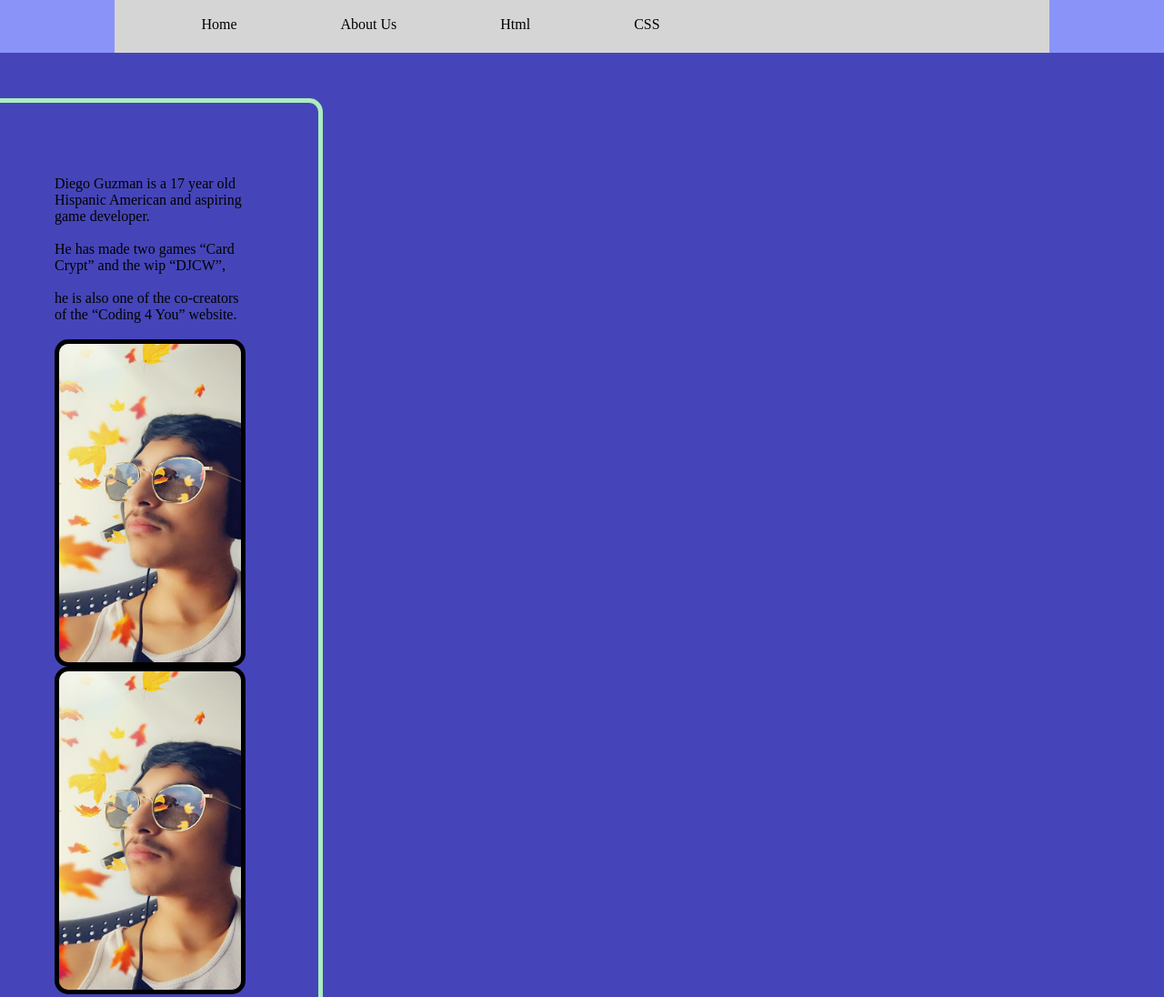
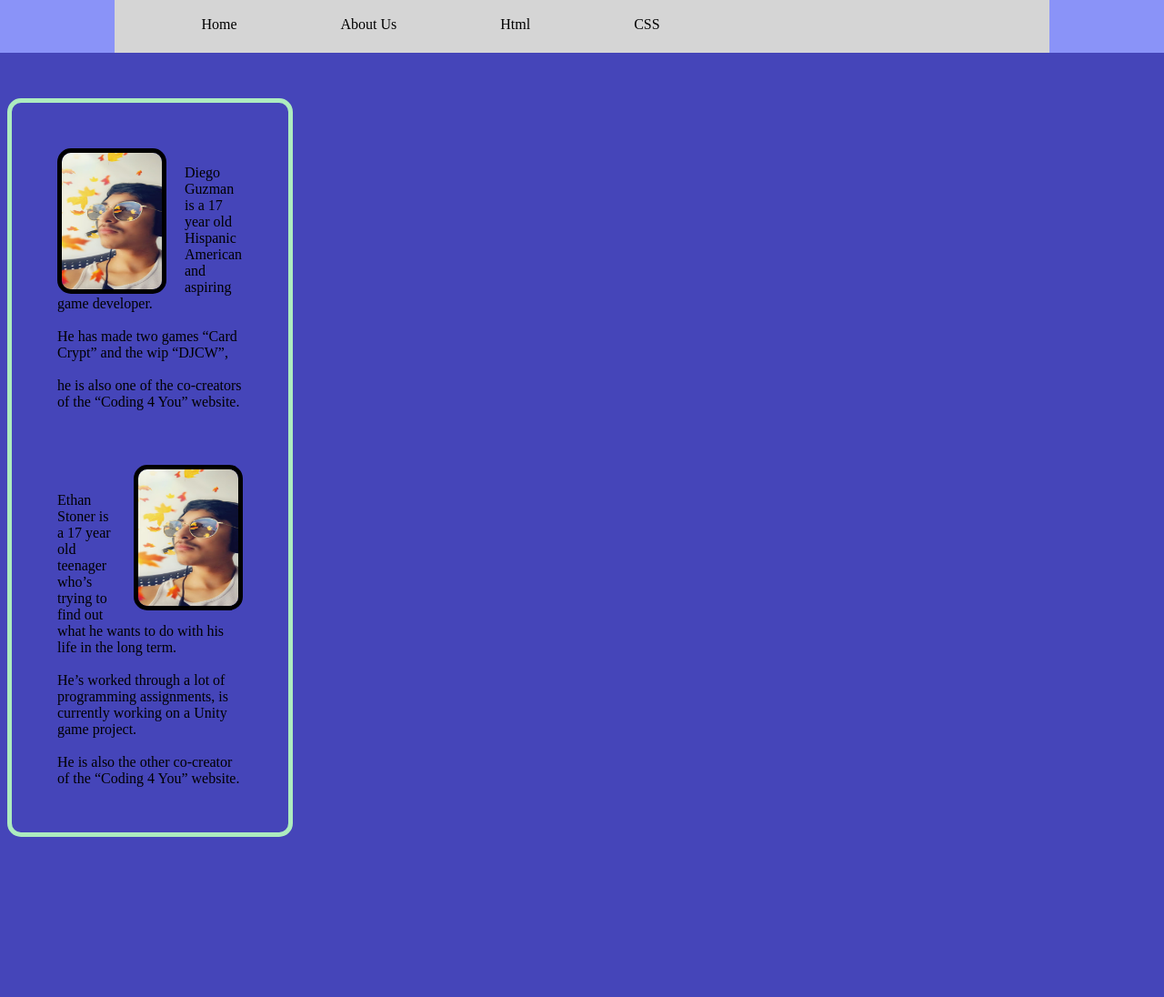
Before and after one commit to Astronix8506/Coding-4-You, a plain HTML site: page aboutus.html in a window 1280 px wide. Shown: the top 1096 px of the page at 91% size. After the commit the page ends 928 px from the top, so only its background shows below. Drawn offline with Linux system fonts and the light colour scheme.

Commit message:
E 3/21/2023

```diff
--- a/aboutus.html
+++ b/aboutus.html
@@ -17,12 +17,13 @@
             </span>
         </header>
         <div class = "flex-container">
-            <div class = "flex-item">Diego Guzman is a 17 year old Hispanic American and aspiring game developer.
+            <div class = "flex-item">
+                <img id="diegoimg" src="images/diegopicture.jpg"/>
+                <br>
+                Diego Guzman is a 17 year old Hispanic American and aspiring game developer.
                 <br><br>He has made two games “Card Crypt” and the wip “DJCW”,
                 <br><br>he is also one of the co-creators of the “Coding 4 You” website.
-                <br><br>
-
-                <img id="diegoimg" src="images/diegopicture.jpg"/>
+                <br>
                 <img id="ethanimg" src="images/diegopicture.jpg"/>
 
                 <br><br><br><br><br>Ethan Stoner is a 17 year old teenager who’s trying to find out what he wants to do with his life in the long term.
--- a/scripts/style.css
+++ b/scripts/style.css
@@ -33,11 +33,12 @@ Please don't modify this element
 }
 
 .flex-item{
-    padding: 80px;
+    padding: 50px;
     border: 5px solid #adecbf;
     border-radius: 15px;
     margin-top: 50px;
     margin-right: 950px;
+    font-family: 'Times New Roman';
 
 
 }
@@ -121,17 +122,26 @@ Sould be places before main content
     margin-top: 50px;
 }
 #diegoimg{
-    height: 350px;
-    width: 200px;
+    height: 150px;
+    width: 110px;
     border: 5px solid black;
     border-radius: 15px;
+    float: left;
+    margin-right: 20px;
 }
 
 #ethanimg{
-    height: 350px;
-    width: 200px;
+    height: 150px;
+    width: 110px;
     border: 5px solid black;
     border-radius: 15px;
+    float: right;
+    margin-left: 20px;
+    margin-top: 60px;
+}
+
+#about-us-text{
+
 }
 
 /*
```
